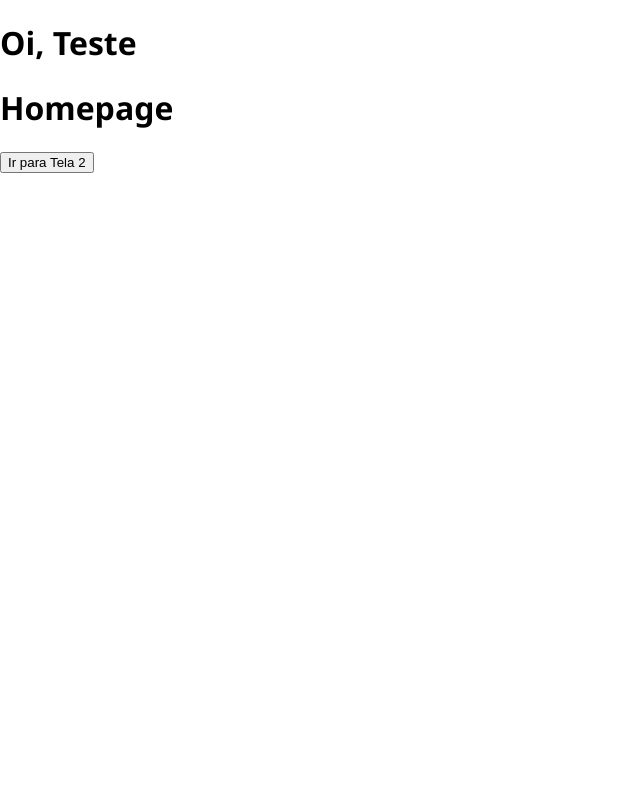
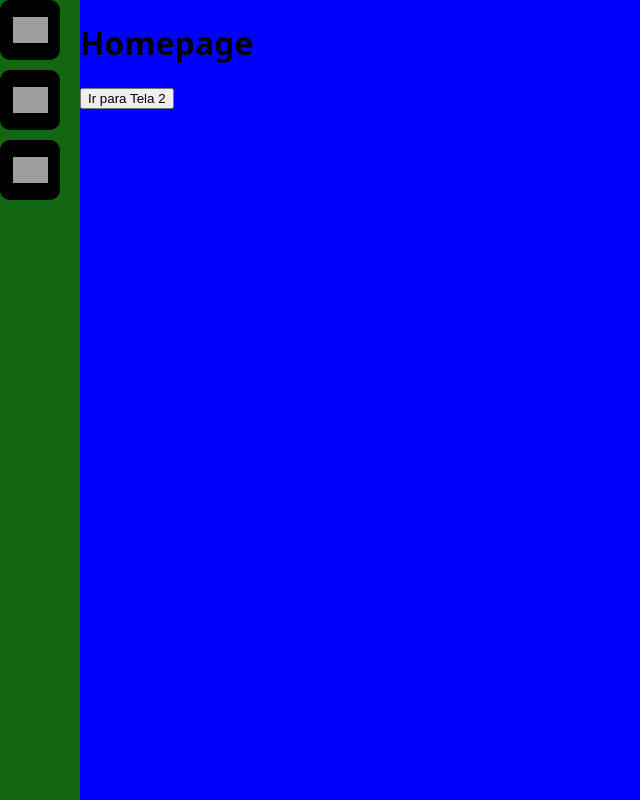
Before and after one commit to gabrielbugarelli/rapidex_delivery, a React (Create React App) app: page / in a window 1280 px wide. Shown: the whole page, without its empty margins (0-640 px from the left). Built offline with nearby package versions, Linux system fonts and the light colour scheme; grey boxes are pictures that could not be loaded.

Commit message:
[implementação] - estruturação base do layout

```diff
--- a/src/App.js
+++ b/src/App.js
@@ -1,17 +1,26 @@
-import React from 'react';
-import { BrowserRouter, Switch, Route } from "react-router-dom";
-import { useSelector } from 'react-redux';
+import React from 'react'
+import { BrowserRouter, Switch, Route } from "react-router-dom"
+import { useSelector } from 'react-redux'
 
-import HomeScreen from './pages/HomeScreen';
-import Tela2Screen from './pages/Tela2Screen';
+import { Container, Menu, PageBody } from './AppStyled'
+
+import HomeScreen from './pages/HomeScreen'
+import Tela2Screen from './pages/Tela2Screen'
+
+import MenuItem from './components/MenuItem'
 
 export default () => {
     const name = useSelector(state => state.user.name);
 
     return (
         <BrowserRouter>
-            <h1>Oi, {name}</h1>
-
+            <Container>
+                <Menu>
+                    <MenuItem icon="./assets/store.png" link="/" />
+                    <MenuItem icon="./assets/order.png" link="/order" />
+                    <MenuItem icon="./assets/profile.png" link="/profile" />
+                </Menu>
+                <PageBody>
                     <Switch>
                         <Route exact path="/">
                             <HomeScreen />
@@ -20,6 +29,8 @@
                             <Tela2Screen />
                         </Route>
                     </Switch>
+                </PageBody>
+            </Container>
         </BrowserRouter>
     );
 }
--- /dev/null
+++ b/src/AppStyled.js
@@ -0,0 +1,18 @@
+import styled from 'styled-components'
+
+export const Container = styled.div`
+display:flex;
+height:100vh;
+background-color:#FF0000;
+`
+export const Menu = styled.div`
+display:flex;
+background-color:#136713;
+width:80px;
+flex-direction:column;
+`
+export const PageBody = styled.div`
+display:flex;
+background-color:#0000FF;
+flex:1;
+`
--- /dev/null
+++ b/src/components/MenuItem/index.js
@@ -0,0 +1,10 @@
+import React from 'react'
+import { LinkArea, LinkIcon } from './styled'
+
+export default ({ icon, link }) => {
+  return (
+    <LinkArea href={link} >
+      <LinkIcon src={icon} />
+    </LinkArea>
+  )
+}
--- /dev/null
+++ b/src/components/MenuItem/styled.js
@@ -0,0 +1,17 @@
+import styled from 'styled-components'
+
+export const LinkArea = styled.a`
+display:flex;
+justify-content:center;
+align-items:center;
+width:60px;
+height:60px;
+background-color:black;
+border-radius:10px;
+margin-bottom:10px;
+`
+
+export const LinkIcon = styled.img`
+width:35px;
+height:auto;
+`
```
Lines whose indentation alone changed are shown as unchanged.
